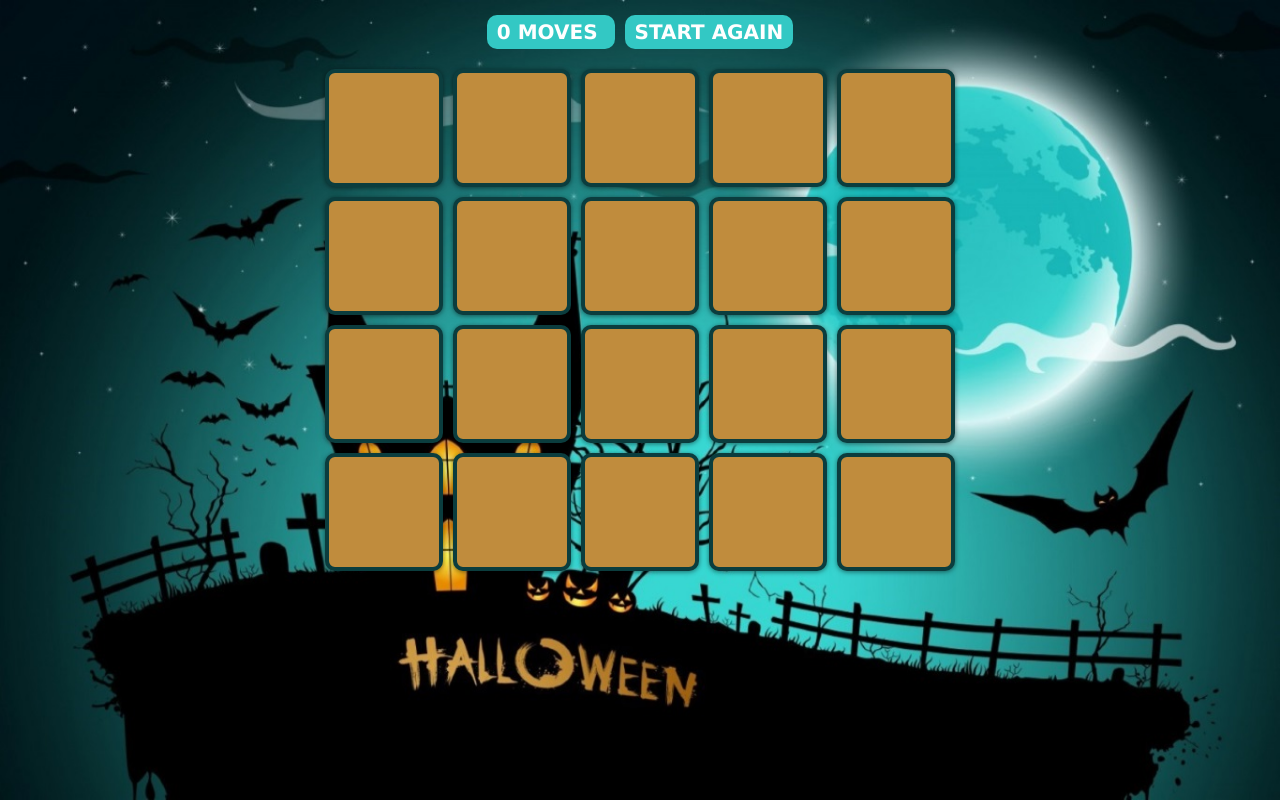
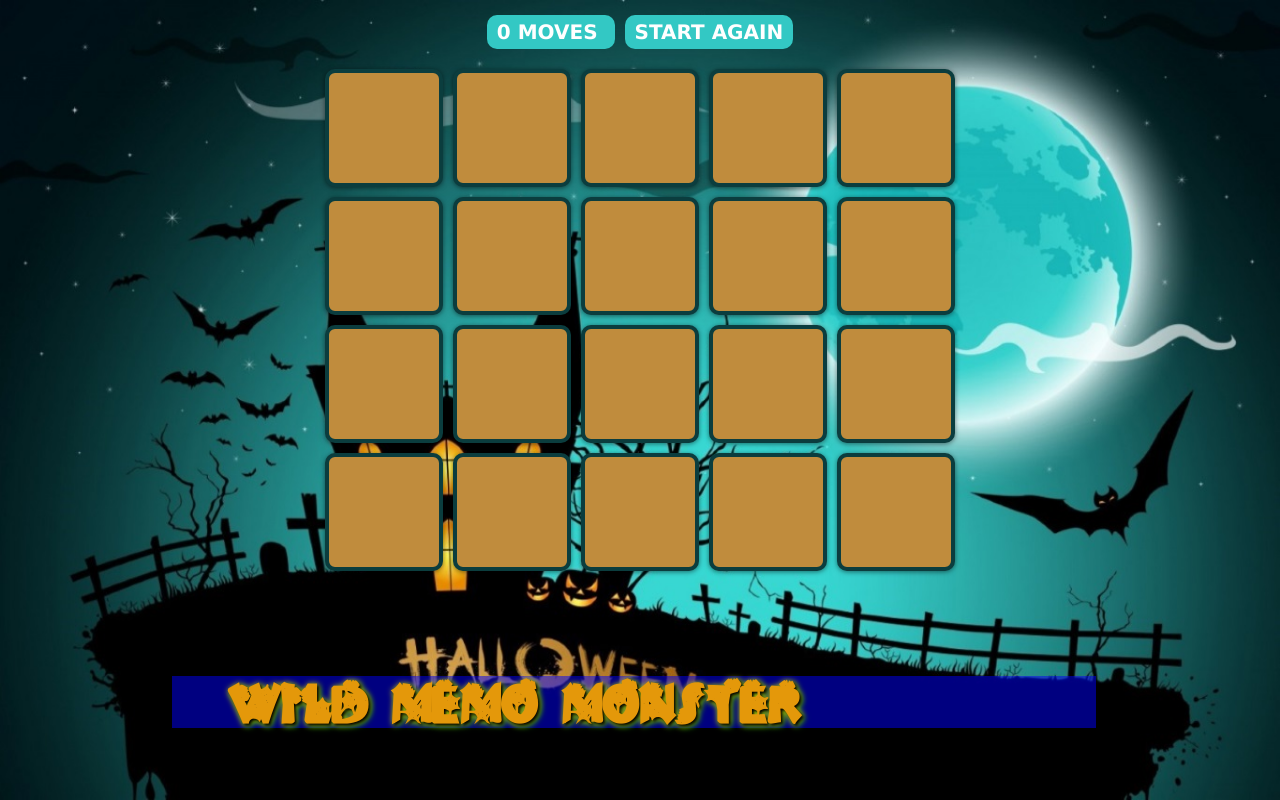
Before and after one commit to rodolphe37/wildoween, a plain HTML site: page index.html in a window 1280 px wide. Drawn offline with nearby package versions, Linux system fonts and the light colour scheme.

Commit message:
amelioration du code et ajout d'une police d'écriture

```diff
--- a/css/style.css
+++ b/css/style.css
@@ -1,4 +1,8 @@
-
+@font-face{
+    font-family:"Halls";
+    src:local('Halls'),
+      url('./Halls.ttf') format('truetype');
+  }
 * {
     margin: 0;
     padding: 0;
@@ -65,3 +69,18 @@ body {
 #gameButtons .button:hover {
     background: #777;
 }
+
+.title {
+    background: rgba(0, 0, 255, 0.5);
+    margin-left: 172px;
+    margin-right: 184px;
+}
+
+.title >h1 {
+    font-family: Halls;
+    font-size: 3rem;
+    text-shadow: 2px 2px 3px black, 1px 1px 6px yellow, 3px 3px 6px green;
+    margin-top: 79vh;
+    margin-left: 7vh;
+    color: #e4980a;
+}
--- a/index.html
+++ b/index.html
@@ -16,6 +16,8 @@
                 </span>
             </span>
             <div id="boxes"> </div>
+            <di></div>
+            <div class ="title"><h1>Wild Memo Monster</h1></div>
         </div>
         <script src="js/prefixfree.min.js"></script>
         <script type="text/javascript" src="http://ajax.googleapis.com/ajax/libs/jquery/1.10.2/jquery.min.js"></script>
```
Also changed, not shown: css/Halls.ttf (added), css/RW-creepsville.ttf (added).
